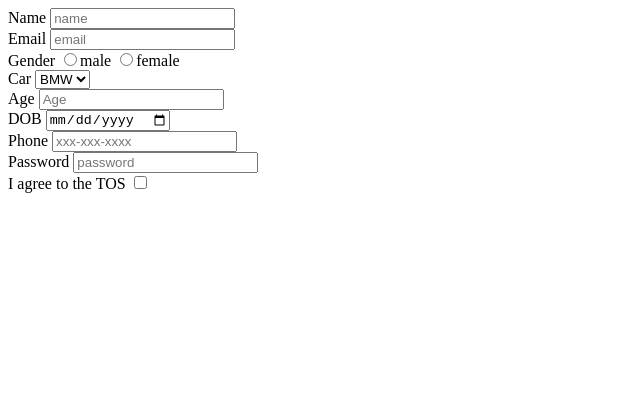
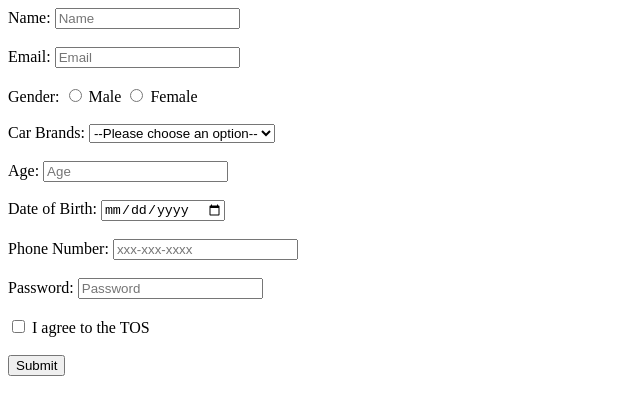
Before and after one commit to acciojob/signup-form-car-AshokNandu-11, a website: page main.html in a window 1280 px wide. Shown: the whole page, without its empty margins (0-640 px from the left). Drawn offline with Linux system fonts and the light colour scheme.

Commit message:
created a submission

```diff
--- a/main.html
+++ b/main.html
@@ -6,40 +6,43 @@
     <title>Document</title>
   </head>
   <body>
-    <form action="" method="post">
+    <form>
+    <label for="name">Name:</label>
+    <input type="text" id="name" name="name" placeholder="Name" required><br><br>
 
-      <label for="name">Name</label>
-      <input type="text" name="" id="name" placeholder="name" />
-      <br>
-      <label for="email">Email</label>
-      <input type="email" name="" id="email" placeholder="email" />
-      <br>
-      <label >Gender</label>
-      <input type="radio" name="Gender" id="gender_m" />male
-      <input type="radio" name="Gender" id="gender_f" />female
-      <br>
-      <label for="cars">Car</label>
-      <select name="" id="cars">
-        <option value="">BMW</option>
-        <option value="">Audi</option>
-        <option value="">TATA</option>
-      </select>
-      <br>
-      <label for="age">Age</label>
-      <input type="number" name="" id="age" placeholder="Age">
-      <br>
-      <label for="dob">DOB</label>
-      <input type="date" name="" id="">
-      <br>
-      <label for="tel">Phone</label>
-      <input type="tel" name="" id="tel" placeholder="xxx-xxx-xxxx">
-      <br>
-      <label for="password">Password</label>
-      <input type="password" name="" id="password" placeholder="password">
-      <br>
-      <label for="tos">I agree to the TOS</label>
-      <input type="checkbox" name="" id="tos">
+    <label for="email">Email:</label>
+    <input type="email" id="email" name="email" placeholder="Email" required><br><br>
 
-    </form>
+    Gender:
+    <input type="radio" id="gender_m" name="gender" value="male" required>
+    <label for="gender_m">Male</label>
+    <input type="radio" id="gender_f" name="gender" value="female">
+    <label for="gender_f">Female</label><br><br>
+
+    <label for="cars">Car Brands:</label>
+    <select id="cars" name="cars" required>
+      <option value="">--Please choose an option--</option>
+      <option value="BMW">BMW</option>
+      <option value="Audi">Audi</option>
+      <option value="Tesla">Tesla</option>
+    </select><br><br>
+
+    <label for="age">Age:</label>
+    <input type="number" id="age" name="age" placeholder="Age" required><br><br>
+
+    <label for="dob">Date of Birth:</label>
+    <input type="date" id="dob" name="dob" required><br><br>
+
+    <label for="tel">Phone Number:</label>
+    <input type="tel" id="tel" name="tel" placeholder="xxx-xxx-xxxx"><br><br>
+
+    <label for="password">Password:</label>
+    <input type="password" id="password" name="password" placeholder="Password" required><br><br>
+
+    <input type="checkbox" id="tos" name="tos" required>
+    <label for="tos">I agree to the TOS</label><br><br>
+
+    <button type="submit">Submit</button>
+  </form>
   </body>
 </html>
```
